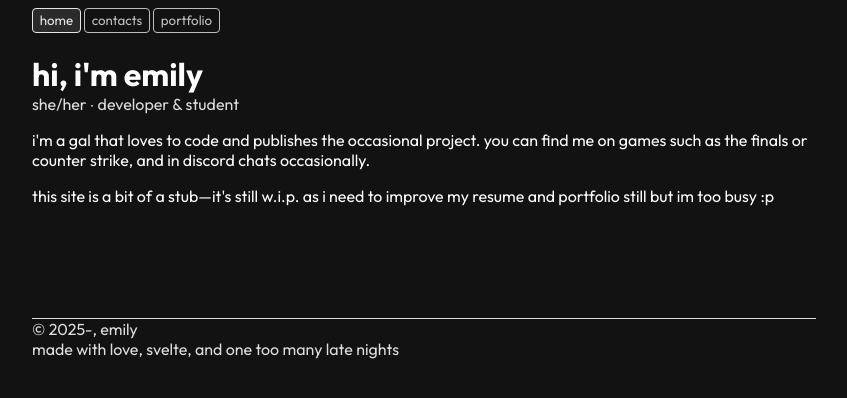
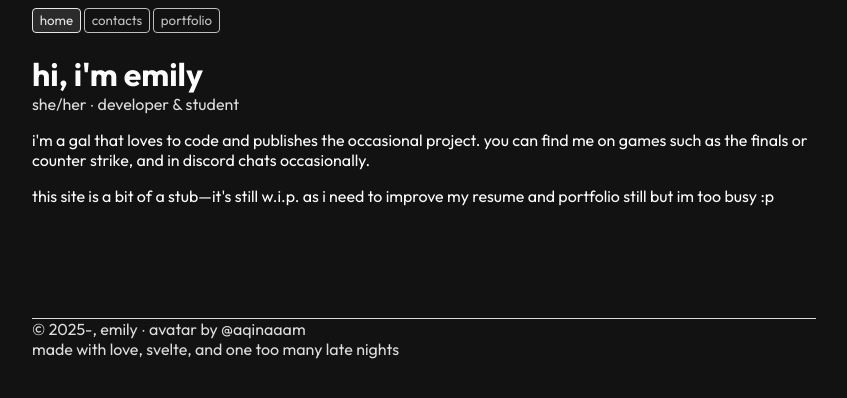
Before and after one commit to impliedgg/website, a SvelteKit app: page / in a window 1280 px wide. Shown: the top 398 px of the page, without its empty margins (216-1063 px from the left). Built offline with nearby package versions, Linux system fonts and the light colour scheme.

Commit message:
chore: avatar update

```diff
--- a/src/app.html
+++ b/src/app.html
@@ -3,7 +3,7 @@
 
 <head>
 	<meta charset="utf-8" />
-	<link rel="icon" href="%sveltekit.assets%/avatar.png" />
+	<link rel="icon" href="%sveltekit.assets%/avatar.png?v=2" />
 	<meta name="viewport" content="width=device-width, initial-scale=1" />
 
 	<link rel="preconnect" href="https://fonts.googleapis.com">
@@ -53,7 +53,6 @@
 	<meta name="theme-color" content="#bb44bb">
 	<meta property="og:title" content="implied.win">
 	<meta property="og:description" content="emily's personal website">
-	<meta property="og:image" content="https://example.com/">
 	<meta property="og:url" content="https://implied.win/">
 	<meta property="og:type" content="website">
 	<meta name="description">
--- a/src/routes/+layout.svelte
+++ b/src/routes/+layout.svelte
@@ -42,6 +42,6 @@
 {@render children()}
 
 <footer>
-    <span>&copy; {year}-, emily</span><br>
+    <span>&copy; {year}-, emily</span> ∙ <span>avatar by @aqinaaam</span><br>
     <span>made with love, svelte, and one too many late nights</span>
 </footer>
```
Also changed, not shown: static/avatar.png.
